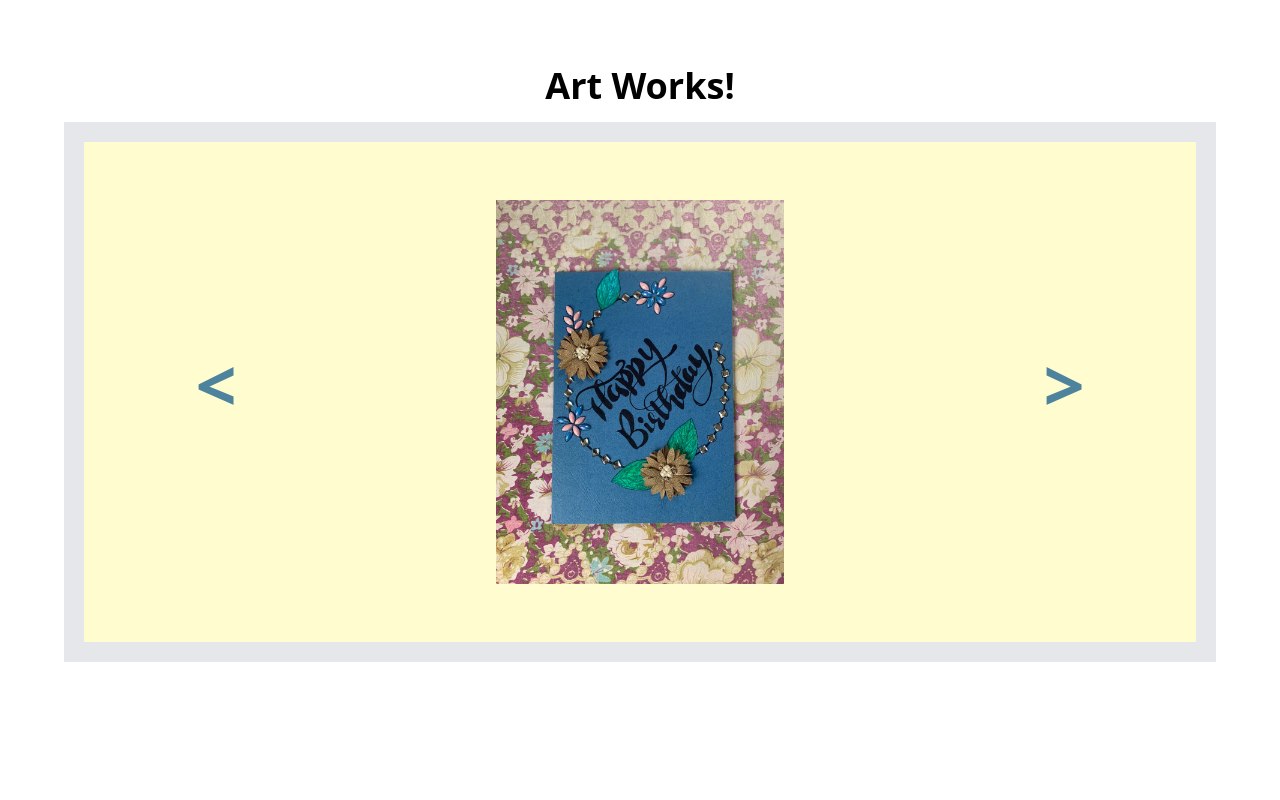
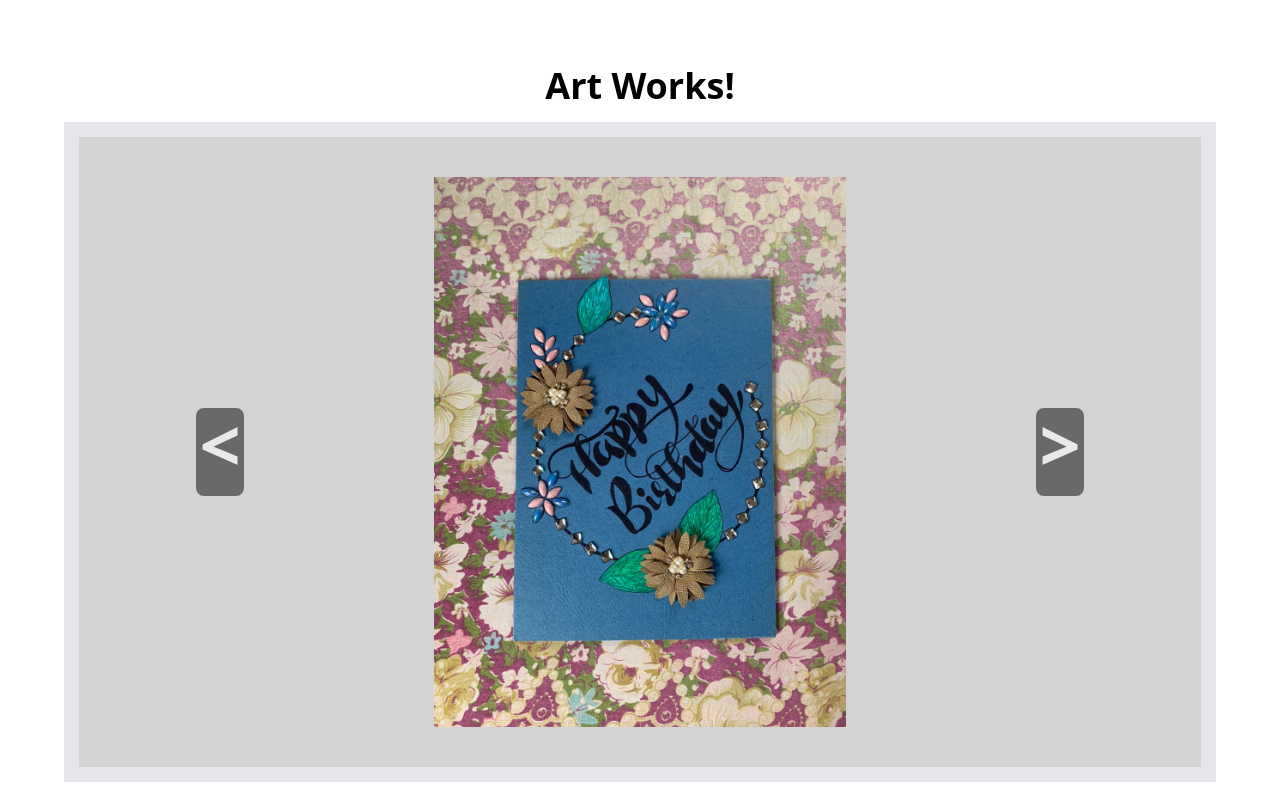
Before and after one commit to NkamaWilliams/ugochi-portfolio, a Next.js app: page / in a window 1280 px wide. Shown: the part 1680-2480 px from the top of the page. Built offline with nearby package versions, Linux system fonts and the light colour scheme.

Commit message:
Change artworks background

```diff
--- a/pages/index.tsx
+++ b/pages/index.tsx
@@ -126,16 +126,16 @@ export default function Home() {
       <section id='gallery' className='my-16 mx-2'>
         <h2 className='mx-auto my-4 w-max text-4xl font-semibold text-black text-center'>Art Works!</h2>
 
-        <div className=' max-w-6xl flex-grow mx-auto border-[20px] bg-[#FFFDD0]'>
+        <div className=' max-w-6xl flex-grow mx-auto border-[10px] sm:border-[15px] bg-[lightgray]'>
           <div className=''>
             <div className='flex items-center justify-center relative sm:max-w-4xl sm:m-auto overflow-hidden py-10 min-h-[500px]'>
-              <div className='w-96 aspect-square relative'>
+              <div className='w-[550px] aspect-square relative'>
                 <Image alt='picture' src={galleryImages[state]} fill style={{objectFit:'contain'}} />
               </div>
 
-              <p onClick={() => changeImage(-1)} className='aspect-square opacity-70 hover:opacity-100 hover:cursor-pointer w-24 font-bold text-7xl text-dark-blue rounded-full pb-4 flex items-center justify-center absolute -left-6'>&lt;</p>
+              <p onClick={() => changeImage(-1)} className='aspect-square opacity-50 hover:opacity-100 hover:cursor-pointer w-12 font-bold text-7xl text-white bg-black rounded-lg pb-4 flex items-center justify-center absolute left-1 z-20'>&lt;</p>
 
-              <p onClick={() => changeImage(1)} className='aspect-square opacity-70 hover:opacity-100 hover:cursor-pointer w-24 font-bold text-7xl text-dark-blue rounded-full pb-4 flex items-center justify-center absolute -right-6'>&gt;</p>
+              <p onClick={() => changeImage(1)} className='aspect-square opacity-50 hover:opacity-100 hover:cursor-pointer w-12 font-bold text-7xl text-white bg-black rounded-lg pb-4 flex items-center justify-center absolute right-1 z-20'>&gt;</p>
             </div>
           </div>
         </div>
@@ -170,11 +170,11 @@ export default function Home() {
         </div>
       </section>
 
-      <section id='contact' className='my-10'>
+      <section id='contact' className='my-10 box-border'>
         <h2 className='text-4xl text-center font-semibold my-6'>Contact Me</h2>
 
         <div className=' max-w-6xl mx-auto'>
-          <div className='flex flex-wrap h-[400px] items-center justify-around w-full'>
+          <div className='flex flex-wrap min-h-[400px] items-center justify-around w-full'>
             {contactInfo.map(info => <div key={info[1]} className='w-11/12 max-w-[320px] aspect-[0.75]'>
               <div className='text-white w-11/12 aspect-[0.75] py-3 mx-3 my-5 shadow-lg shadow-gray-500 bg-slate-800 hover:bg-slate-700'>
                 <div className='bg-white w-40 aspect-square rounded-full my-8 mx-auto flex justify-center items-center'>
@@ -190,7 +190,7 @@ export default function Home() {
         </div>
       </section>
 
-      <footer className='py-5 text-center bg-dark-blue'>
+      <footer className='py-5 hidden sm:block text-center bg-dark-blue'>
         {/* <div className='w-20 aspect-square relative m-auto border-4 border-dark-blue rounded-full'>
           <Image className='rounded-full' alt='crossed swords' src='/images/warrior.jpeg' fill style={{objectFit: 'contain'}}/>
         </div> */}
```
